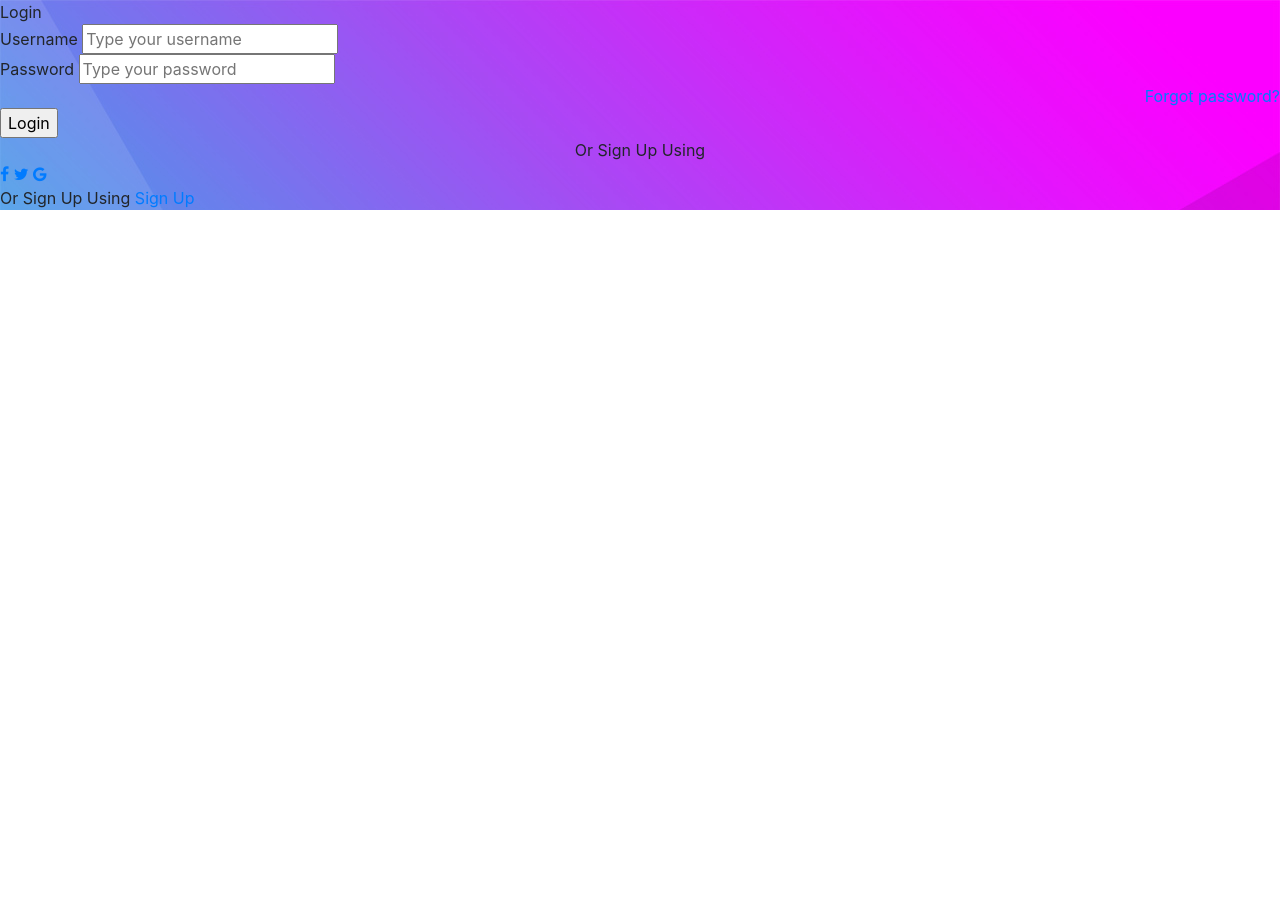
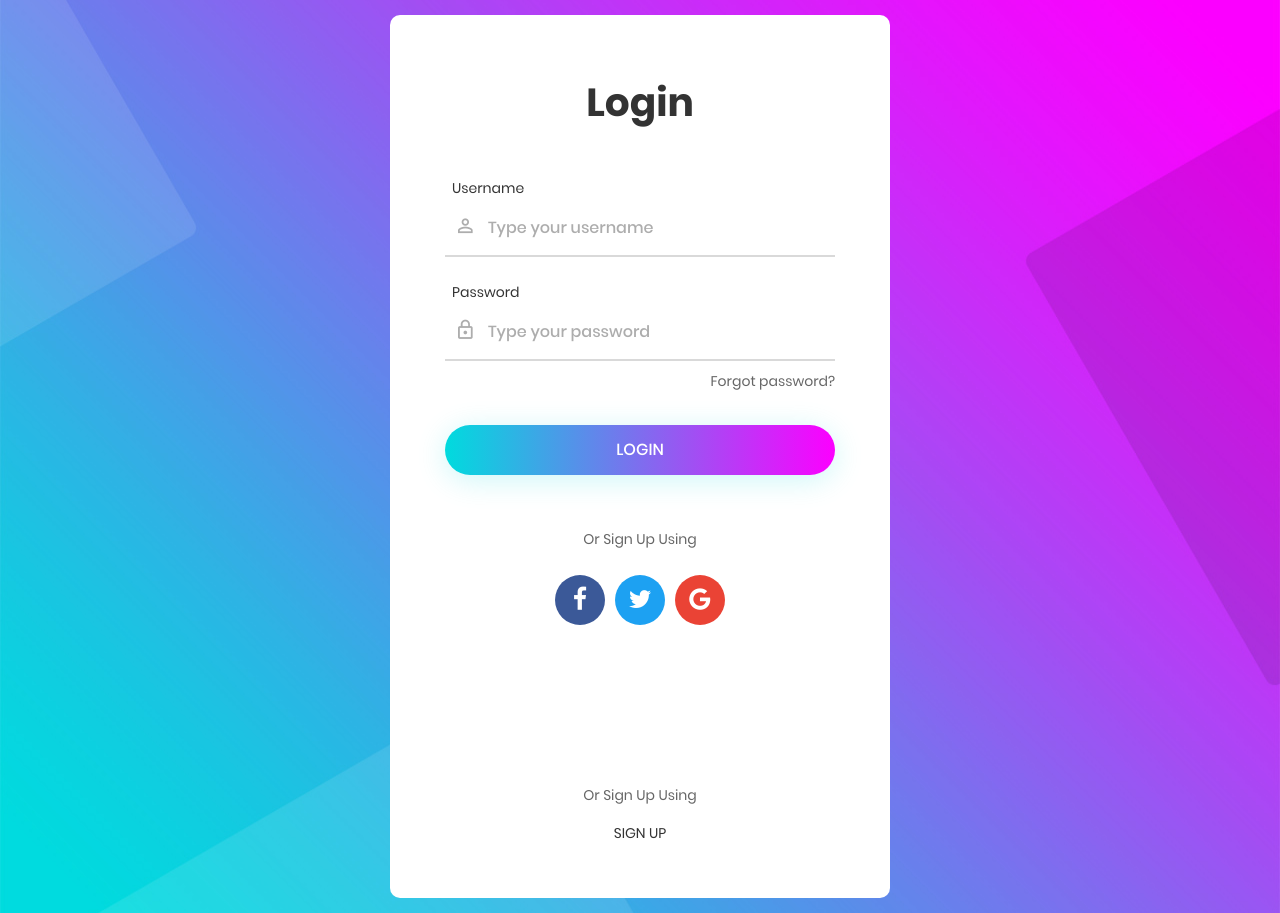
Before and after one commit to Dareyma/web_uhc_django, a Django app: page /login/ in a window 1280 px wide. Before the commit the page ends 210 px from the top, so only its background shows below. Run offline with Django 3.2, Linux system fonts and the light colour scheme; parts of the project's set-up code (start-up, migrations or seed data) failed here and were passed over; some libraries are stand-ins or nearby versions.

Commit message:
Estilos login solucionado a lo bruto

```diff
--- a/templates/login.html
+++ b/templates/login.html
@@ -6,32 +6,42 @@
 	<meta charset="UTF-8">
 	<meta name="viewport" content="width=device-width, initial-scale=1">
 <!--===============================================================================================-->
-	<link rel="icon" type="image/png" href="{% static 'img/login/icons/favicon.ico' %}"/>
+	<link rel="icon" type="image/png" href="{% static 'img/login/icons/favicon.ico' %}"
+	 href="../static/img/login/icons/favicon.ico"/>
 <!--===============================================================================================-->
-	<link rel="stylesheet" type="text/css" href="{% static 'css/vendor/bootstrap/css/bootstrap.min.css' %}">
+	<link rel="stylesheet" type="text/css" href="{% static 'css/vendor/bootstrap/css/bootstrap.min.css' %}"
+	href="../static/css/vendor/bootstrap/css/bootstrap.min.css">
 <!--===============================================================================================-->
-	<link rel="stylesheet" type="text/css" href="{% static 'css/fonts/font-awesome-4.7.0/css/font-awesome.min.css' %}">
+	<link rel="stylesheet" type="text/css" href="{% static 'css/fonts/font-awesome-4.7.0/css/font-awesome.min.css' %}" href="../static/css/fonts/font-awesome-4.7.0/css/font-awesome.min.css">
 <!--===============================================================================================-->
-	<link rel="stylesheet" type="text/css" href="{% static 'css/fonts/iconic/css/material-design-iconic-font.min.css' %}">
+	<link rel="stylesheet" type="text/css" href="{% static 'css/fonts/iconic/css/material-design-iconic-font.min.css' %}"
+	href="../static/css/fonts/iconic/css/material-design-iconic-font.min.css">
 <!--===============================================================================================-->
-	<link rel="stylesheet" type="text/css" href="{% static 'css/vendor/animate/animate.css' %}">
+	<link rel="stylesheet" type="text/css" href="{% static 'css/vendor/animate/animate.css' %}"
+	href="../static/css/vendor/bootstrap/css/bootstrap.min.css">
 <!--===============================================================================================-->
-	<link rel="stylesheet" type="text/css" href="{% static 'css/vendor/css-hamburgers/hamburgers.min.css' %}">
+	<link rel="stylesheet" type="text/css" href="{% static 'css/vendor/css-hamburgers/hamburgers.min.css' %}"
+	href="../static/css/vendor/animate/animate.css">
 <!--===============================================================================================-->
-	<link rel="stylesheet" type="text/css" href="{% static 'css/vendor/animsition/css/animsition.min.css'%}">
+	<link rel="stylesheet" type="text/css" href="{% static 'css/vendor/animsition/css/animsition.min.css'%}"
+	 href="../static/css/vendor/animsition/css/animsition.min.css">
 <!--===============================================================================================-->
-	<link rel="stylesheet" type="text/css" href="{% static 'css/vendor/select2/select2.min.css' %}">
+	<link rel="stylesheet" type="text/css" href="{% static 'css/vendor/select2/select2.min.css' %}"
+	href="../static/css/vendor/select2/select2.min.css">
 <!--===============================================================================================-->
-	<link rel="stylesheet" type="text/css" href="{% static 'css/vendor/daterangepicker/daterangepicker.css' %}">
+	<link rel="stylesheet" type="text/css" href="{% static 'css/vendor/daterangepicker/daterangepicker.css' %}"
+	href="../static/css/vendor/daterangepicker/daterangepicker.css">
 <!--===============================================================================================-->
-	<link rel="stylesheet" type="text/css" href="{% static 'css/util.css' %}">
-	<link rel="stylesheet" type="text/css" href="{% static 'css/main.css' %}">
+	<link rel="stylesheet" type="text/css" href="{% static 'css/login/util.css' %}"
+	href="../static/css/login/util.css">
+	<link rel="stylesheet" type="text/css" href="{% static 'css/login/main.css' %}"
+	href="../static/css/login/main.css">
 <!--===============================================================================================-->
 </head>
 <body>
 
 	<div class="limiter">
-		<div class="container-login100" style="background-image: url('static/img/login/bg-01.jpg');">
+		<div class="container-login100" style="background-image: url('../static/img/login/bg-01.jpg');">
 			<div class="wrap-login100 p-l-55 p-r-55 p-t-65 p-b-54">
 				<form class="login100-form validate-form" method="POST">
 					{% csrf_token %}
```
Also changed, not shown: db.sqlite3.
